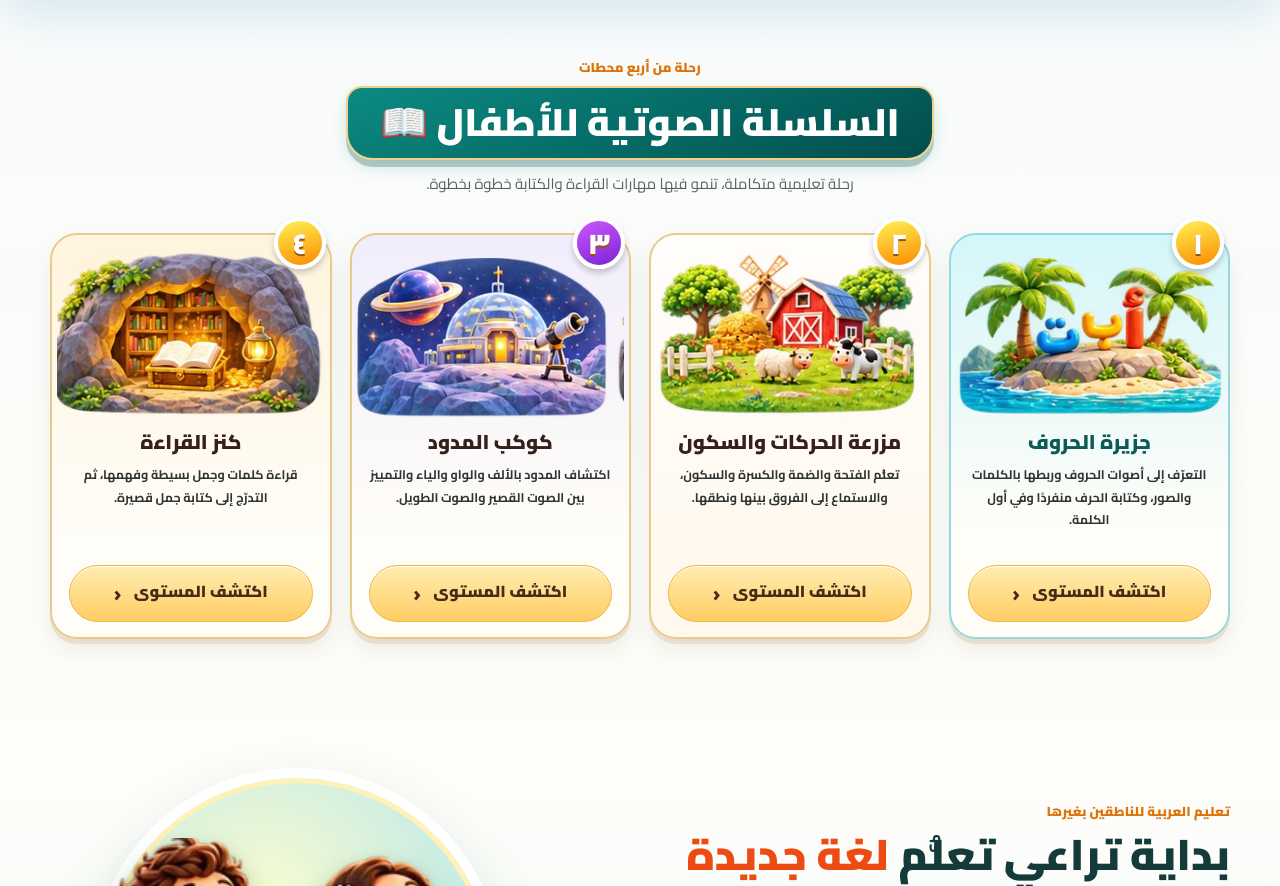
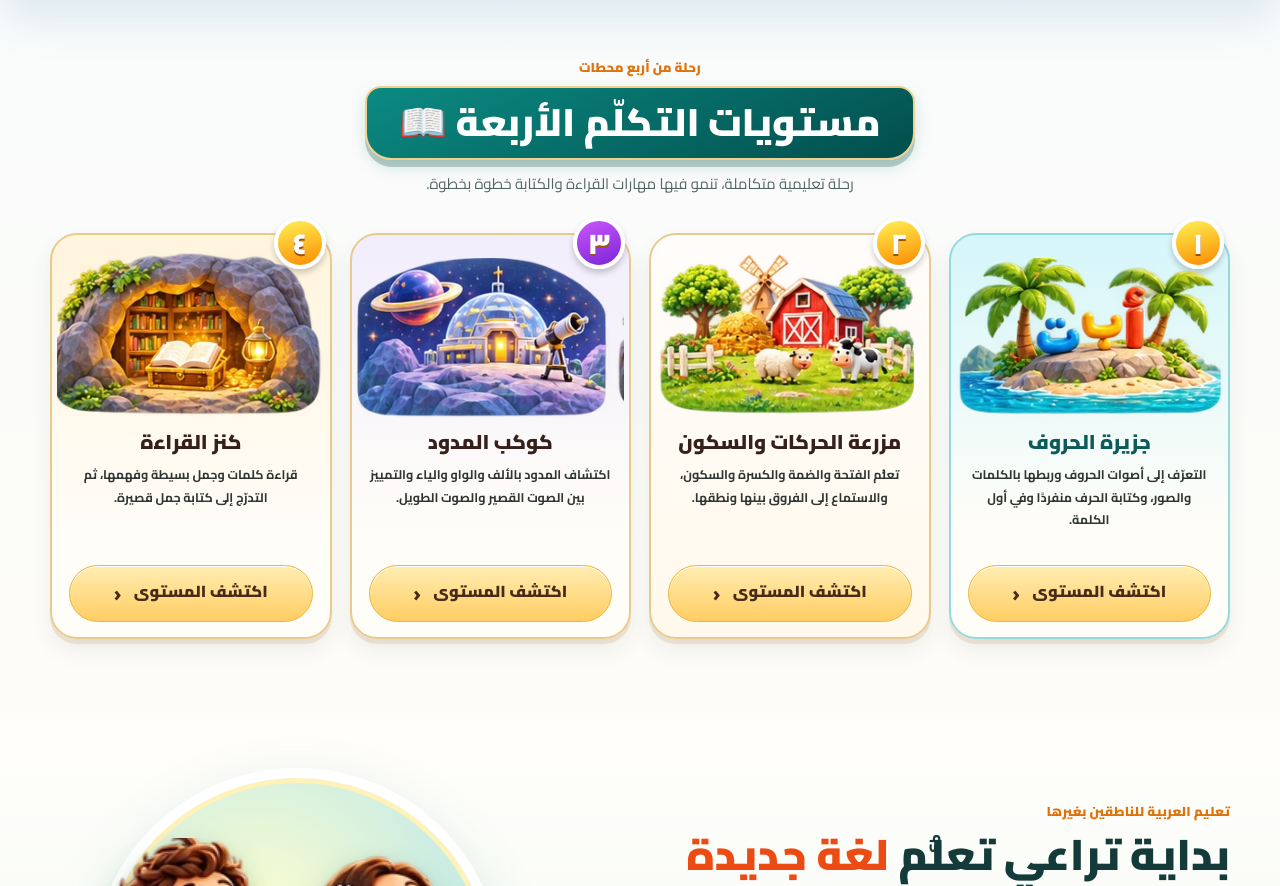
Before and after one commit to madelhelal2024-art/Attakallum-Kids, a plain HTML site: page index.html in a window 1280 px wide. Shown: the part 832-1718 px from the top of the page. Drawn offline with Linux system fonts and the light colour scheme.

Commit message:
Revert levels heading to previous wording

```diff
--- a/index.html
+++ b/index.html
@@ -58,7 +58,7 @@
       <div class="container">
         <div class="section-heading">
           <div class="eyebrow">رحلة من أربع محطات</div>
-          <h2 id="levels-heading"><span class="title-flag">السلسلة الصوتية للأطفال <span aria-hidden="true">📖</span></span></h2>
+          <h2 id="levels-heading"><span class="title-flag">مستويات التكلّم الأربعة <span aria-hidden="true">📖</span></span></h2>
           <p>رحلة تعليمية متكاملة، تنمو فيها مهارات القراءة والكتابة خطوة بخطوة.</p>
         </div>
         <div class="level-grid">
```
